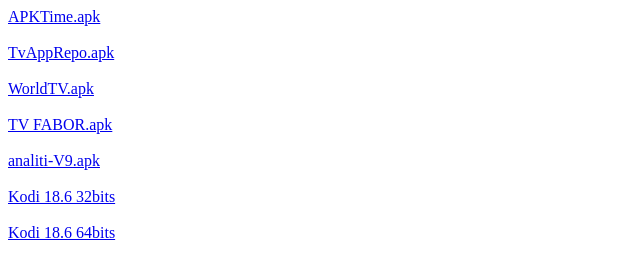
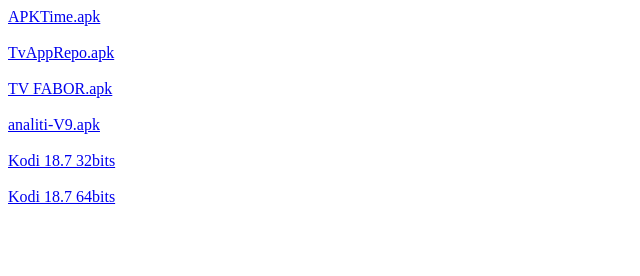
Before and after one commit to aeros96/smartnet, a plain HTML site: page zip/index.html in a window 1280 px wide. Shown: the whole page, without its empty margins (0-640 px from the left). Drawn offline with Linux system fonts and the light colour scheme.

Commit message:
Update index.html

```diff
--- a/zip/index.html
+++ b/zip/index.html
@@ -1,7 +1,6 @@
   <a href="APKTime.apk">APKTime.apk</a> <br><br>
   <a href="TvAppRepo.apk">TvAppRepo.apk</a> <br><br>
-  <a href="WorldTV.apk">WorldTV.apk</a><br><br>
   <a href="TV FABOR.apk">TV FABOR.apk</a><br><br>
   <a href="https://www.dropbox.com/s/edgqq0gmd5hug9l/analiti-V9.apk?dl=1">analiti-V9.apk</a><br><br>
-  <a href="https://kodi.tv/download-thanks?u=http%3A%2F%2Fmirrors.kodi.tv%2Freleases%2Fandroid%2Farm%2Fkodi-18.6-Leia-armeabi-v7a.apk">Kodi 18.6 32bits</a><br><br>
-  <a href="https://kodi.tv/download-thanks?u=http%3A%2F%2Fmirrors.kodi.tv%2Freleases%2Fandroid%2Farm64-v8a%2Fkodi-18.6-Leia-arm64-v8a.apk">Kodi 18.6 64bits</a>
+  <a href="https://kodi.tv/download-thanks?u=http%3A%2F%2Fmirrors.kodi.tv%2Freleases%2Fandroid%2Farm%2Fkodi-18.7-Leia-armeabi-v7a.apk">Kodi 18.7 32bits</a><br><br>
+  <a href="https://kodi.tv/download-thanks?u=http%3A%2F%2Fmirrors.kodi.tv%2Freleases%2Fandroid%2Farm64-v8a%2Fkodi-18.7-Leia-arm64-v8a.apk">Kodi 18.7 64bits</a>
```
